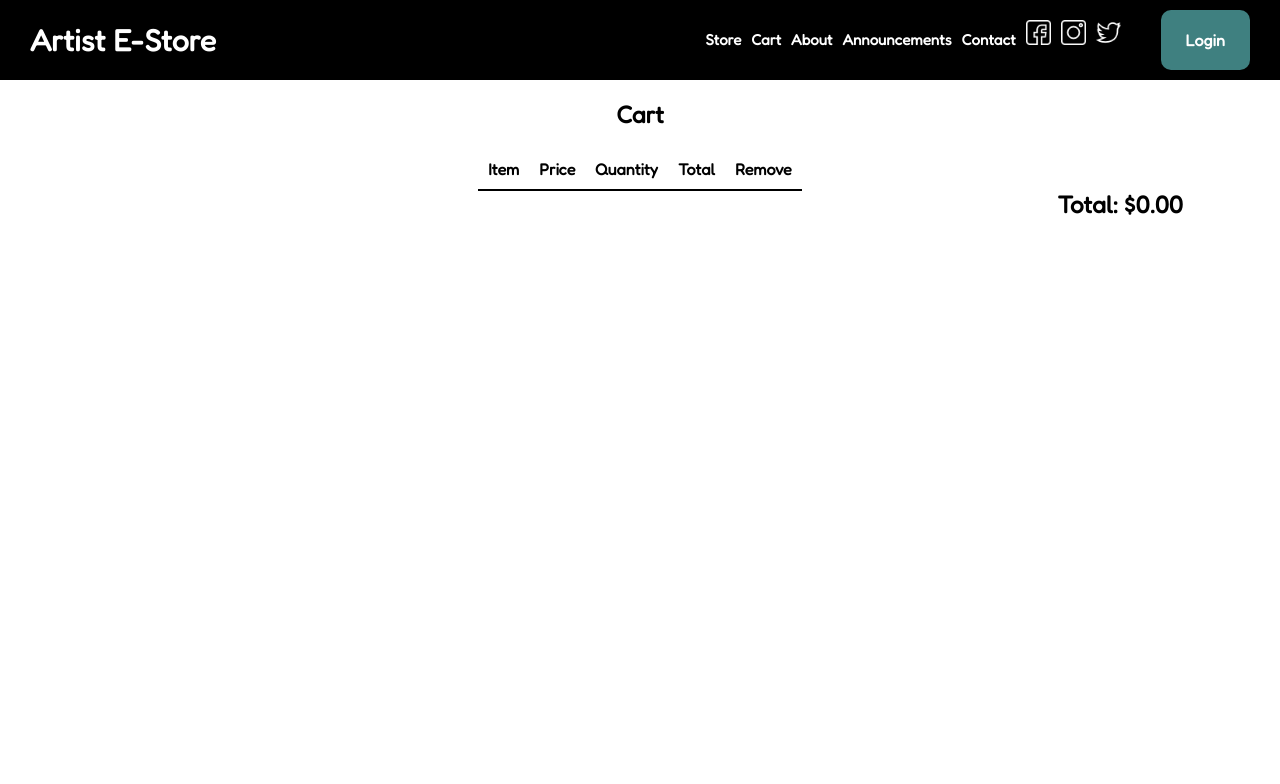
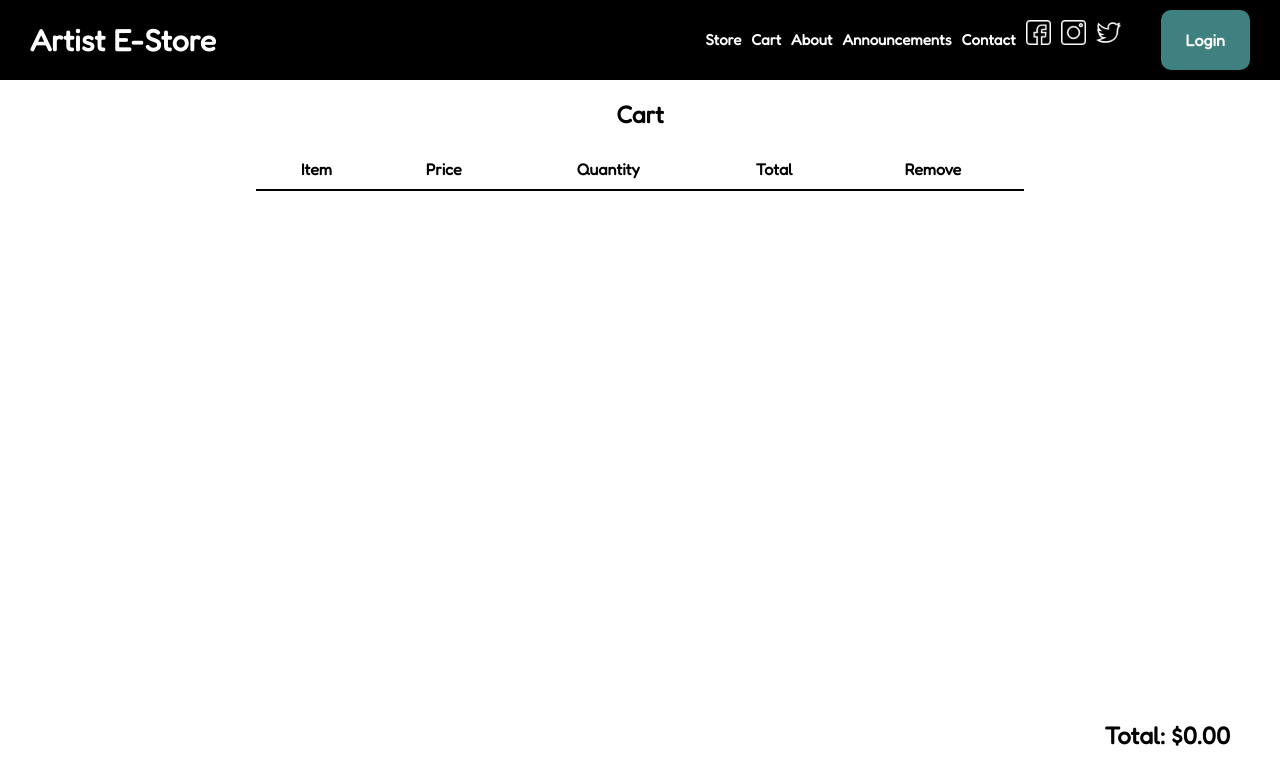
Before and after one commit to ahetrick12/artist-corner-estore, an Angular app in the folder estore-ui/: page /cart in a window 1280 px wide. Shown: the top 784 px of the page. Built offline with nearby package versions, Linux system fonts and the light colour scheme.

Commit message:
Updated cart CSS

```diff
--- a/estore-ui/src/app/cart/cart.component.css
+++ b/estore-ui/src/app/cart/cart.component.css
@@ -1,4 +1,4 @@
-body {
+* {
   font-family: "Fredoka", sans-serif;
 }
 #titl {
@@ -9,6 +9,7 @@ body {
 }
 
 table {
+  width: 60%;
   border-collapse: collapse;
 }
 
@@ -60,7 +61,7 @@ td {
   outline: none;
   border-bottom: 1px solid rgb(121, 121, 121);
   margin-bottom: 10px;
-  transform: translateY(12px);
+  transform: translateY(12px) translateX(6px);
 }
 
 .button {
@@ -97,8 +98,10 @@ h2 {
 }
 
 #checkout {
+  position: fixed;
   text-align: center;
-  margin-left: 75%;
+  right: 50px;
+  bottom: 50px;
 }
 
 #checkout-button {
```
